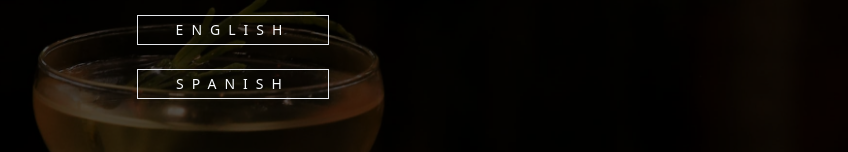
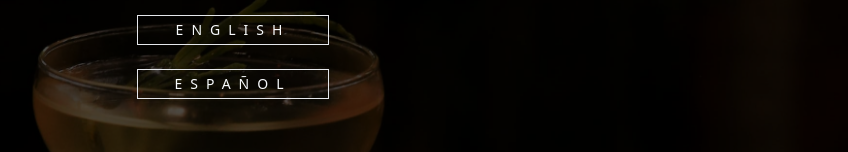
Before and after one commit to LuisLescano988/newMenuArca, a React app: page / in a window 1280 px wide. Shown: the part 317-469 px from the top of the page, without its empty margins (407-1255 px from the left). Built offline with nearby package versions, Linux system fonts and the light colour scheme; the HTML template or start-up script is replaced by a standard one.

Commit message:
Home Spanish fixed

```diff
--- a/src/views/Landing.jsx
+++ b/src/views/Landing.jsx
@@ -18,7 +18,7 @@ const Home = () => {
             >ENGLISH</NavLink>
             <NavLink className=' border my-3 place-self-center w-[12rem] tracking-[0.5rem] py-1 px-7 text-sm font-normal text-slate-50'
             to={'/spanish'}
-            >SPANISH</NavLink>
+            >ESPAÑOL</NavLink>
           </div>
           <div className=' absolute bottom-[10%] flex flex-row items-center justify-between'>
             <div className=' w-1/4 flex flex-col justify-center'>
```
